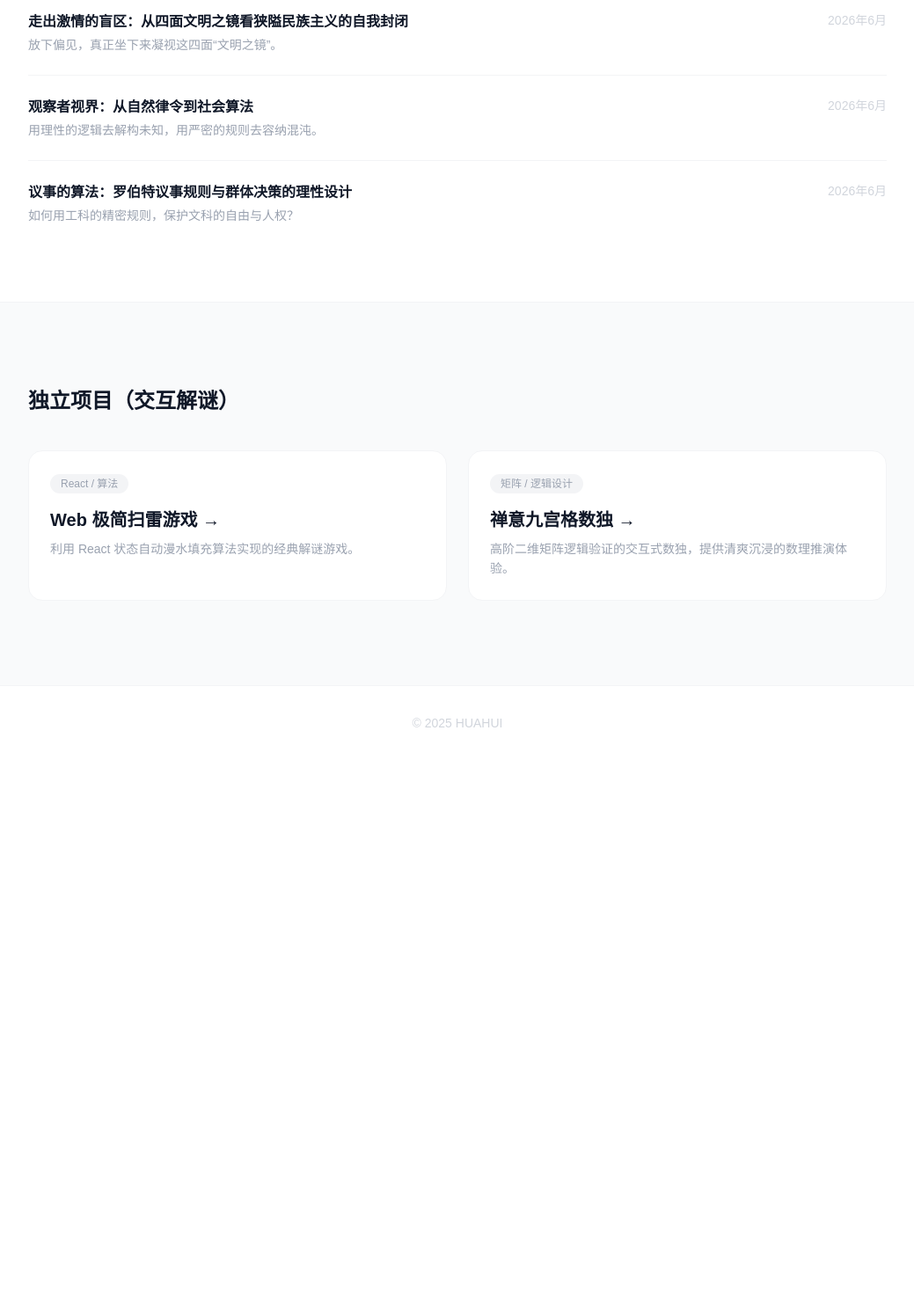
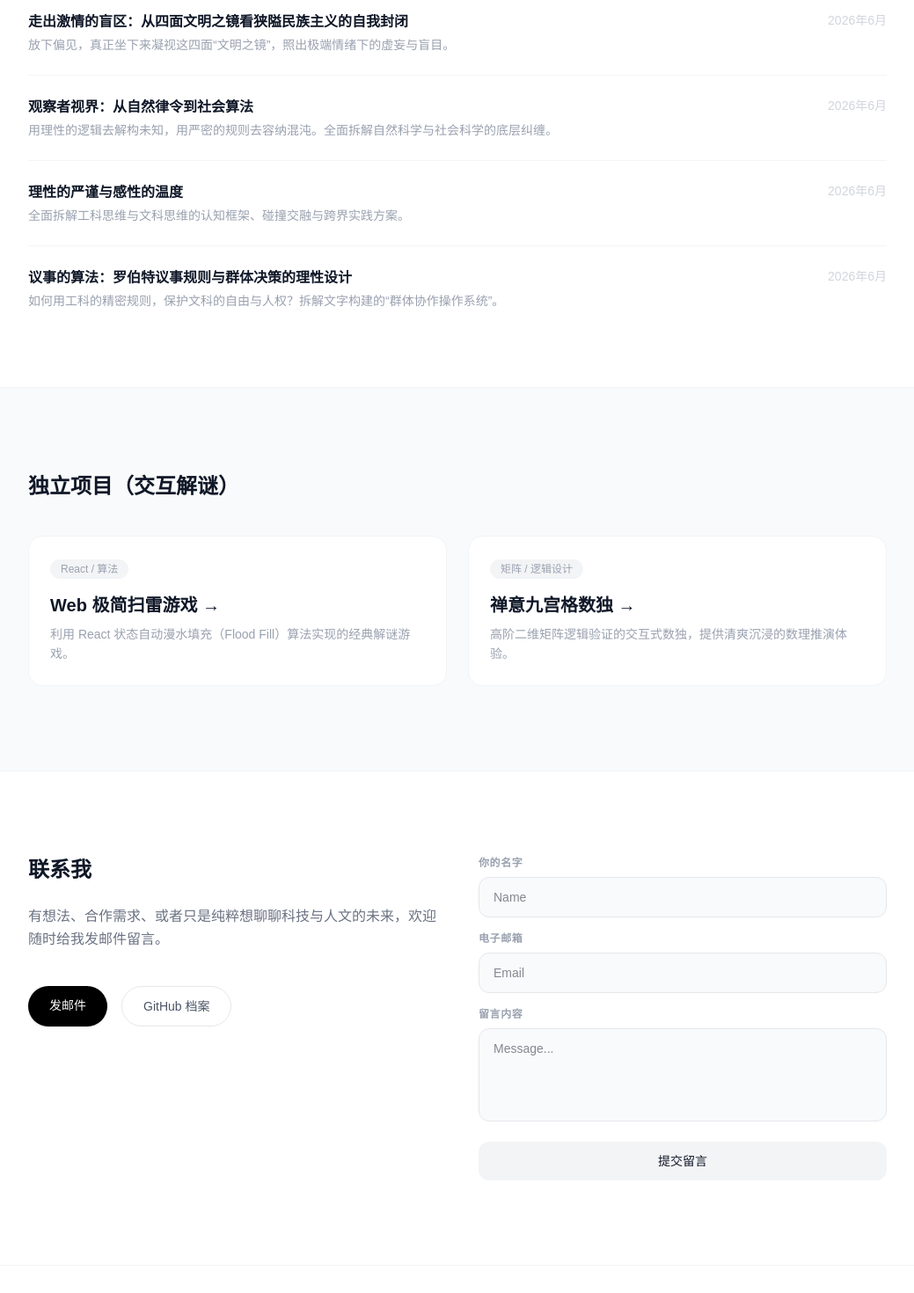
Before and after one commit to luhuahui-lhh/my-app, a Next.js app in the folder my-app/: page / in a window 1280 px wide. Shown: the part 480-1950 px from the top of the page at 88% size, without its empty margins (120-1159 px from the left). Before the commit the page ends 1344 px from the top, so only its background shows below. Built offline with nearby package versions, Linux system fonts and the light colour scheme.

Commit message:
更新 page.tsx

```diff
--- a/my-app/app/page.tsx
+++ b/my-app/app/page.tsx
@@ -4,7 +4,7 @@ import { useEffect, useRef, ReactNode, useState } from 'react'
 import Link from 'next/link'
 
 // ==========================================
-// 动画组件
+// 视差滚动渐入动画组件
 // ==========================================
 function FadeIn({ children, delay = 0 }: { children: ReactNode; delay?: number }) {
   const ref = useRef<HTMLDivElement>(null)
@@ -38,11 +38,11 @@ function FadeIn({ children, delay = 0 }: { children: ReactNode; delay?: number }
   )
 }
 
-// 扫雷格子类型
+// 扫雷格子数据结构
 type Cell = { x: number; y: number; isMine: boolean; isRevealed: boolean; isFlagged: boolean; count: number }
 
 export default function Home() {
-  // 💡 状态机：控制当前页面展示主页、文章、扫雷还是数独
+  // 💡 核心状态机：控制当前页面展示主页、文章、扫雷还是数独
   const [viewState, setViewState] = useState<'home' | 'robert_article' | 'minesweeper' | 'sudoku'>('home')
 
   // ==========================================
@@ -130,14 +130,14 @@ export default function Home() {
     setSudokuGrid(newGrid)
   }
 
-  // 初始化触发
+  // 初始化触发游戏引擎
   useEffect(() => { initMinesweeper(); initSudoku(); }, [])
 
   // ==========================================
-  // 视图条件分支渲染
+  // 条件分支：内嵌页面独立渲染
   // ==========================================
 
-  // 渲染视角一：罗伯特议事规则文章
+  // 1. 罗伯特议事规则原地渲染
   if (viewState === 'robert_article') {
     return (
       <main className="min-h-screen bg-white text-gray-900 pb-24">
@@ -151,15 +151,17 @@ export default function Home() {
           <FadeIn>
             <div className="text-sm text-gray-400 mb-3">2026年6月 · 社会政治学 / 组织设计</div>
             <h1 className="text-4xl font-bold mb-4 leading-tight text-gray-900">议事的算法：罗伯特议事规则与群体决策的理性设计</h1>
-            <p className="text-xl text-gray-500 mb-12 leading-relaxed font-light">如何用工科的精密规则，保护文科的自由与人权？</p>
-            <p className="text-gray-700 leading-relaxed text-lg">诞生于 19 世纪的《罗伯特议事规则》，本质上是一套用极其严密的数理逻辑与程序设计，来保障人性尊严、自由与公平的“社会协作代码”。</p>
+            <p className="text-xl text-gray-500 mb-12 leading-relaxed font-light">如何用工科的精密规则，保护文科的自由与人权？拆解文字构建的“群体协作操作系统”。</p>
+            <p className="text-gray-700 leading-relaxed text-lg mb-6">
+              诞生于 19 世纪的<strong>《罗伯特议事规则》（Robert's Rules of Order）</strong>，本质上是一套用极其严密的数理逻辑与程序设计，来保障人性尊严、自由与公平的“社会协作代码”。它告诉我们：理性的严谨，正是为了给感性的温度提供最坚实的容器。
+            </p>
           </FadeIn>
         </article>
       </main>
     )
   }
 
-  // 渲染视角二：内嵌扫雷小游戏
+  // 2. 扫雷游戏原地渲染
   if (viewState === 'minesweeper') {
     return (
       <main className="min-h-screen bg-white text-gray-950 flex flex-col items-center pt-24 px-6">
@@ -172,7 +174,7 @@ export default function Home() {
         <div className="max-w-md w-full text-center space-y-6 mt-8">
           <div>
             <h1 className="text-3xl font-bold tracking-tight">高级感扫雷</h1>
-            <p className="text-gray-400 text-sm mt-1">点击格子挖开，找出 10 颗雷。</p>
+            <p className="text-gray-400 text-sm mt-1">点击格子挖开，避开并找出 10 颗雷。</p>
           </div>
           <div className="flex justify-between items-center bg-gray-50 px-4 py-3 rounded-xl border border-gray-100">
             <span className="text-sm font-medium text-gray-600">{gameOver ? '💥 踩雷失败！' : mineWin ? '🎉 恭喜通关！' : '🕹️ 游戏中...'}</span>
@@ -195,7 +197,7 @@ export default function Home() {
     )
   }
 
-  // 渲染视角三：内嵌数独小游戏
+  // 3. 数独游戏原地渲染
   if (viewState === 'sudoku') {
     return (
       <main className="min-h-screen bg-white text-gray-950 flex flex-col items-center pt-24 px-6">
@@ -208,7 +210,7 @@ export default function Home() {
         <div className="max-w-md w-full text-center space-y-6 mt-8">
           <div>
             <h1 className="text-3xl font-bold tracking-tight">禅意数独</h1>
-            <p className="text-gray-400 text-sm mt-1">点击网格格选择，再点击下方数字输入。</p>
+            <p className="text-gray-400 text-sm mt-1">点击网格格子选择，再点击下方数字填入。</p>
           </div>
           <div className="grid grid-cols-9 gap-px bg-gray-300 p-1 rounded-2xl border border-gray-200 overflow-hidden">
             {sudokuGrid.map((row, r) => row.map((val, c) => {
@@ -234,9 +236,12 @@ export default function Home() {
     )
   }
 
-  // 默认渲染：标准主页
+  // ==========================================
+  // 4. 默认主页渲染（全组件汇聚）
+  // ==========================================
   return (
     <main className="min-h-screen bg-white text-gray-900">
+      {/* 导航栏 */}
       <nav className="fixed top-0 w-full bg-white/80 backdrop-blur-sm border-b border-gray-100 z-50">
         <div className="max-w-5xl mx-auto px-6 py-4 flex justify-between items-center">
           <span className="font-semibold text-lg">HUAHUI</span>
@@ -244,78 +249,159 @@ export default function Home() {
             <a href="#about" className="hover:text-black transition-colors">关于</a>
             <a href="#blog" className="hover:text-black transition-colors">文章</a>
             <a href="#projects" className="hover:text-black transition-colors">项目</a>
+            <a href="#contact" className="hover:text-black transition-colors">联系</a>
           </div>
         </div>
       </nav>
 
+      {/* 个人介绍 */}
       <section id="about" className="max-w-5xl mx-auto px-6 pt-36 pb-12">
         <FadeIn>
           <p className="text-gray-400 mb-3">你好，我是</p>
           <h1 className="text-5xl font-bold mb-6">HUAHUI</h1>
-          <p className="text-xl text-gray-500 max-w-xl leading-relaxed">关注 AI × 设计 × 人文的探索者，在数字与现实之间寻找意义。</p>
+          <p className="text-xl text-gray-500 max-w-xl leading-relaxed">
+            关注 AI × 设计 × 人文的探索者，在数字与现实之间寻找意义。
+          </p>
         </FadeIn>
       </section>
 
-      {/* ✍️ 文章展示区（位于上方，2篇独立+1篇内嵌） */}
+      {/* ✍️ 文章展示区（位于上方，保留全部 4 篇文章） */}
       <section id="blog" className="max-w-5xl mx-auto px-6 py-16">
-        <FadeIn><h2 className="text-2xl font-bold mb-10">文章</h2></FadeIn>
+        <FadeIn>
+          <h2 className="text-2xl font-bold mb-10">文章</h2>
+        </FadeIn>
         <div className="divide-y divide-gray-100">
+
+          {/* 文章 1 */}
           <FadeIn delay={0}>
             <Link href="/blog/wenzhang2" className="block py-6 hover:bg-gray-50 -mx-4 px-4 rounded-xl cursor-pointer transition-colors">
               <div className="flex justify-between items-start">
                 <div>
                   <h3 className="font-semibold mb-1 text-gray-900">走出激情的盲区：从四面文明之镜看狭隘民族主义的自我封闭</h3>
-                  <p className="text-gray-400 text-sm">放下偏见，真正坐下来凝视这四面“文明之镜”。</p>
+                  <p className="text-gray-400 text-sm">放下偏见，真正坐下来凝视这四面“文明之镜”，照出极端情绪下的虚妄与盲目。</p>
                 </div>
                 <span className="text-gray-300 text-sm ml-8 shrink-0">2026年6月</span>
               </div>
             </Link>
           </FadeIn>
+
+          {/* 文章 2 */}
           <FadeIn delay={50}>
             <Link href="/blog/wenzhang1" className="block py-6 hover:bg-gray-50 -mx-4 px-4 rounded-xl cursor-pointer transition-colors">
               <div className="flex justify-between items-start">
                 <div>
                   <h3 className="font-semibold mb-1 text-gray-900">观察者视界：从自然律令到社会算法</h3>
-                  <p className="text-gray-400 text-sm">用理性的逻辑去解构未知，用严密的规则去容纳混沌。</p>
+                  <p className="text-gray-400 text-sm">用理性的逻辑去解构未知，用严密的规则去容纳混沌。全面拆解自然科学与社会科学的底层纠缠。</p>
                 </div>
                 <span className="text-gray-300 text-sm ml-8 shrink-0">2026年6月</span>
               </div>
             </Link>
           </FadeIn>
+
+          {/* 文章 3 */}
           <FadeIn delay={100}>
+            <Link href="/blog/rational-and-perceptual" className="block py-6 hover:bg-gray-50 -mx-4 px-4 rounded-xl cursor-pointer transition-colors">
+              <div className="flex justify-between items-start">
+                <div>
+                  <h3 className="font-semibold mb-1 text-gray-900">理性的严谨与感性的温度</h3>
+                  <p className="text-gray-400 text-sm">全面拆解工科思维与文科思维的认知框架、碰撞交融与跨界实践方案。</p>
+                </div>
+                <span className="text-gray-300 text-sm ml-8 shrink-0">2026年6月</span>
+              </div>
+            </Link>
+          </FadeIn>
+
+          {/* 文章 4 */}
+          <FadeIn delay={150}>
             <div onClick={() => { setViewState('robert_article'); window.scrollTo(0,0); }} className="py-6 hover:bg-gray-50 -mx-4 px-4 rounded-xl cursor-pointer transition-colors">
               <div className="flex justify-between items-start">
                 <div>
                   <h3 className="font-semibold mb-1 text-gray-900">议事的算法：罗伯特议事规则与群体决策的理性设计</h3>
-                  <p className="text-gray-400 text-sm">如何用工科的精密规则，保护文科的自由与人权？</p>
+                  <p className="text-gray-400 text-sm">如何用工科的精密规则，保护文科的自由与人权？拆解文字构建的“群体协作操作系统”。</p>
                 </div>
                 <span className="text-gray-300 text-sm ml-8 shrink-0">2026年6月</span>
               </div>
             </div>
           </FadeIn>
+
         </div>
       </section>
 
-      {/* 🕹️ 独立项目区域（位于下方，点击完美原地展开小游戏，绝不404） */}
+      {/* 🕹️ 独立项目区域（原地无缝展开，完美防 404） */}
       <section id="projects" className="bg-gray-50 border-t border-b border-gray-100">
         <div className="max-w-5xl mx-auto px-6 py-24">
-          <FadeIn><h2 className="text-2xl font-bold mb-10">独立项目（交互解谜）</h2></FadeIn>
+          <FadeIn>
+            <h2 className="text-2xl font-bold mb-10">独立项目（交互解谜）</h2>
+          </FadeIn>
           <div className="grid grid-cols-1 md:grid-cols-2 gap-6">
+
+            {/* 项目一 */}
             <div onClick={() => { setViewState('minesweeper'); window.scrollTo(0,0); }} className="group block bg-white rounded-2xl overflow-hidden hover:shadow-xl cursor-pointer transition-shadow duration-300 p-6 border border-gray-100">
               <span className="text-xs text-gray-400 bg-gray-100 px-3 py-1 rounded-full">React / 算法</span>
               <h3 className="font-semibold text-xl mt-4 mb-2 group-hover:text-gray-600 transition-colors">Web 极简扫雷游戏 →</h3>
-              <p className="text-gray-400 text-sm leading-relaxed">利用 React 状态自动漫水填充算法实现的经典解谜游戏。</p>
+              <p className="text-gray-400 text-sm leading-relaxed">利用 React 状态自动漫水填充（Flood Fill）算法实现的经典解谜游戏。</p>
             </div>
+
+            {/* 项目二 */}
             <div onClick={() => { setViewState('sudoku'); window.scrollTo(0,0); }} className="group block bg-white rounded-2xl overflow-hidden hover:shadow-xl cursor-pointer transition-shadow duration-300 p-6 border border-gray-100">
               <span className="text-xs text-gray-400 bg-gray-100 px-3 py-1 rounded-full">矩阵 / 逻辑设计</span>
               <h3 className="font-semibold text-xl mt-4 mb-2 group-hover:text-gray-600 transition-colors">禅意九宫格数独 →</h3>
               <p className="text-gray-400 text-sm leading-relaxed">高阶二维矩阵逻辑验证的交互式数独，提供清爽沉浸的数理推演体验。</p>
             </div>
+
           </div>
         </div>
       </section>
 
-      <footer className="text-center py-8 text-gray-300 text-sm">© 2025 HUAHUI</footer>
+      {/* ✉️ 联系我与留言板区域 */}
+      <section id="contact" className="max-w-5xl mx-auto px-6 py-24">
+        <div className="grid grid-cols-1 md:grid-cols-2 gap-12">
+
+          {/* 左侧引导文本 */}
+          <FadeIn>
+            <div className="space-y-6">
+              <h2 className="text-2xl font-bold">联系我</h2>
+              <p className="text-gray-500 leading-relaxed">
+                有想法、合作需求、或者只是纯粹想聊聊科技与人文的未来，欢迎随时给我发邮件留言。
+              </p>
+              <div className="pt-4 flex gap-4">
+                <a href="mailto:luhuahui@gmail.com" className="px-6 py-3 bg-black text-white rounded-full text-sm hover:bg-gray-800 transition-colors shadow-sm">
+                  发邮件
+                </a>
+                <a href="https://github.com/luhuahui-lhh" target="_blank" className="px-6 py-3 border border-gray-200 rounded-full text-sm hover:border-black text-gray-600 transition-colors">
+                  GitHub 档案
+                </a>
+              </div>
+            </div>
+          </FadeIn>
+
+          {/* 右侧极简交互式留言版表单 */}
+          <FadeIn delay={100}>
+            <form onSubmit={(e) => { e.preventDefault(); alert('留言功能已连通模拟！由于这是静态网站，留言需对接后台数据库。如需正式上线，建议配置 Formspree 或 Vercel KV 数据库。'); }} className="space-y-4">
+              <div>
+                <label className="block text-xs font-semibold text-gray-400 uppercase tracking-wider mb-2">你的名字</label>
+                <input type="text" required placeholder="Name" className="w-full px-4 py-3 bg-gray-50 border border-gray-200 rounded-xl text-sm focus:outline-none focus:border-black transition-colors" />
+              </div>
+              <div>
+                <label className="block text-xs font-semibold text-gray-400 uppercase tracking-wider mb-2">电子邮箱</label>
+                <input type="email" required placeholder="Email" className="w-full px-4 py-3 bg-gray-50 border border-gray-200 rounded-xl text-sm focus:outline-none focus:border-black transition-colors" />
+              </div>
+              <div>
+                <label className="block text-xs font-semibold text-gray-400 uppercase tracking-wider mb-2">留言内容</label>
+                <textarea rows={4} required placeholder="Message..." className="w-full px-4 py-3 bg-gray-50 border border-gray-200 rounded-xl text-sm focus:outline-none focus:border-black transition-colors resize-none"></textarea>
+              </div>
+              <button type="submit" className="w-full py-3 bg-gray-100 text-gray-900 font-medium rounded-xl text-sm hover:bg-black hover:text-white transition-all duration-300">
+                提交留言
+              </button>
+            </form>
+          </FadeIn>
+
+        </div>
+      </section>
+
+      <footer className="text-center py-8 text-gray-300 text-sm border-t border-gray-100">
+        © 2025 HUAHUI
+      </footer>
     </main>
   )
 }
```
